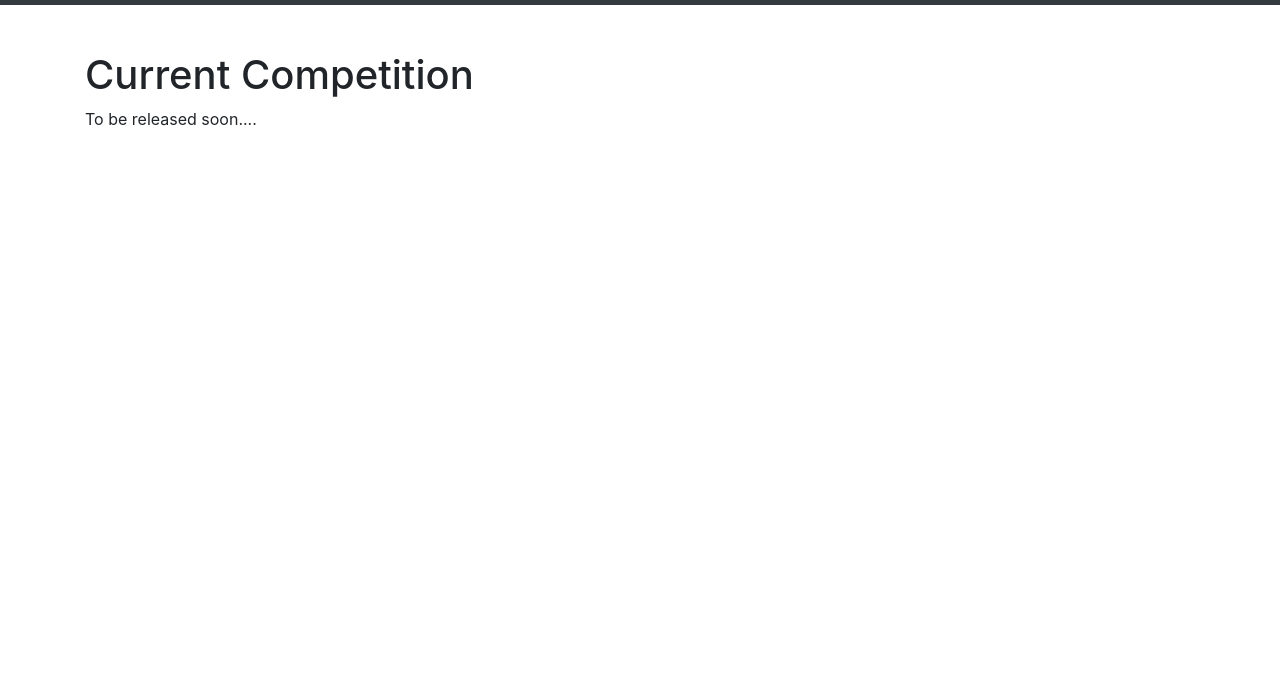
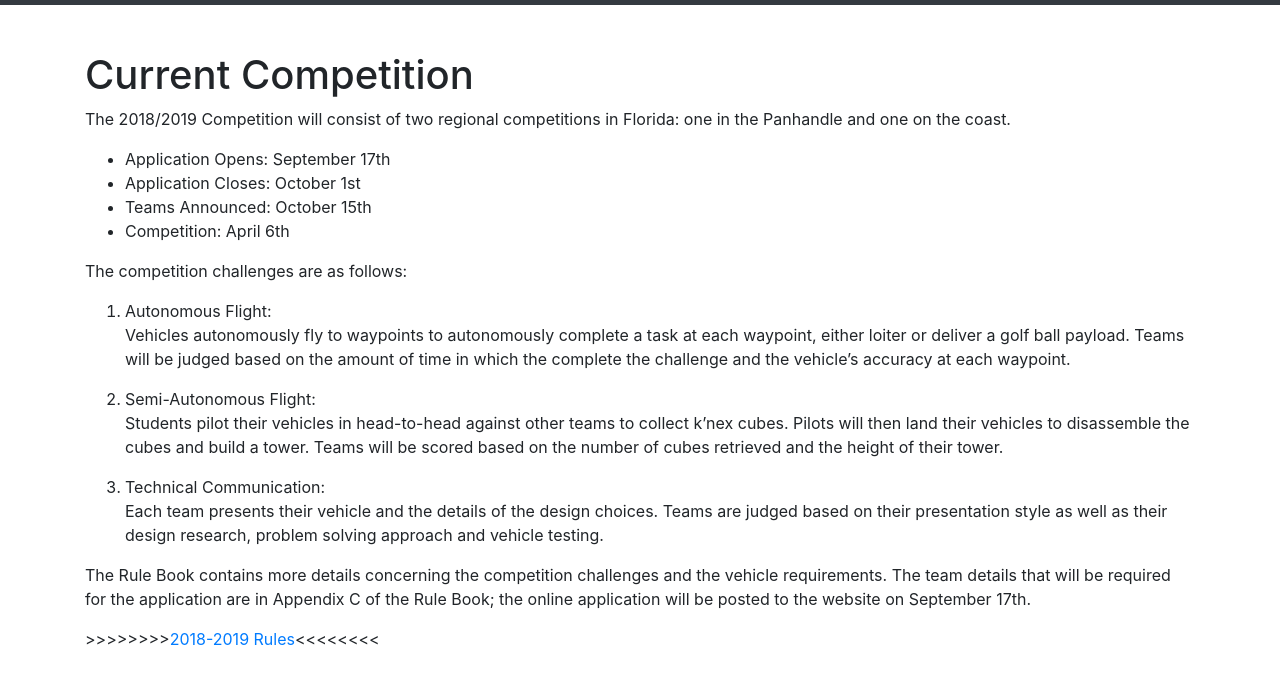
Before and after one commit to aeroroboticscomp/aeroroboticscomp.github.io, a website: page current.html in a window 1280 px wide. Shown: the part 53-736 px from the top of the page. Drawn offline with Linux system fonts and the light colour scheme.

Commit message:
Added current competition information and rule book

```diff
--- a/current.html
+++ b/current.html
@@ -57,7 +57,31 @@
     <!-- Page Content -->
     <div class="container">
       <h1 class="mt-5">Current Competition</h1>
-      <p>To be released soon....</p>
+      <p>The 2018/2019 Competition will consist of two regional competitions in Florida: one in the Panhandle and one on the coast. </p>
+
+<ul>
+  <li>Application Opens: September 17th</li>
+  <li>Application Closes: October 1st</li>
+  <li>Teams Announced: October 15th</li>
+  <li>Competition: April 6th</li>
+</ul>
+<p>The competition challenges are as follows: </p>
+      <ol>
+  <li>Autonomous Flight:
+    <p>Vehicles autonomously fly to waypoints to autonomously complete a task at each waypoint, either loiter or deliver a golf ball payload. Teams will be judged based on the amount of time in which the complete the challenge and the vehicle’s accuracy at each waypoint. </p></li>
+      <li>Semi-Autonomous Flight:
+    <p>Students pilot their vehicles in head-to-head against other teams to collect k’nex cubes. Pilots will then land their vehicles to disassemble the cubes and build a tower. Teams will be scored based on the number of cubes retrieved and the height of their tower.
+</p></li>
+      <li>Technical Communication:
+    <p>Each team presents their vehicle and the details of the design choices. Teams are judged based on their presentation style as well as their design research, problem solving approach and vehicle testing. </p></li>
+    </ol>
+
+    <p>
+    The Rule Book contains more details concerning the competition challenges and the vehicle requirements. The team details that will be required for the application are in Appendix C of the Rule Book; the online application will be posted to the website on September 17th.
+    </p>
+
+    <p> >>>>>>>><a href="Files/2018-19 Rule Book.pdf">2018-2019 Rules</a><<<<<<<< </p>
+
     </div>
     <!-- /.container -->
 
```
Also changed, not shown: index.html (+1 -1 lines), 2 other files.
